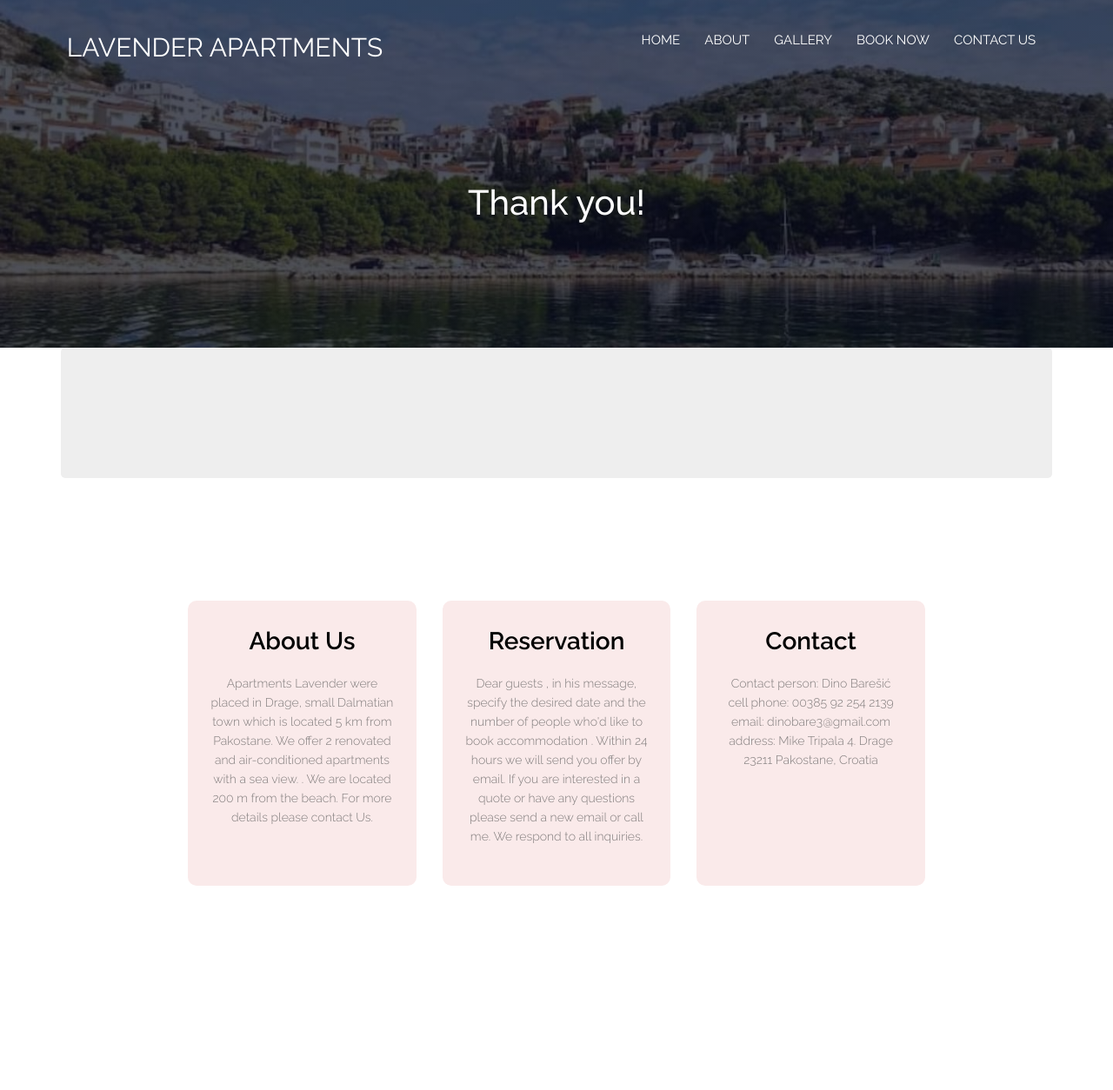
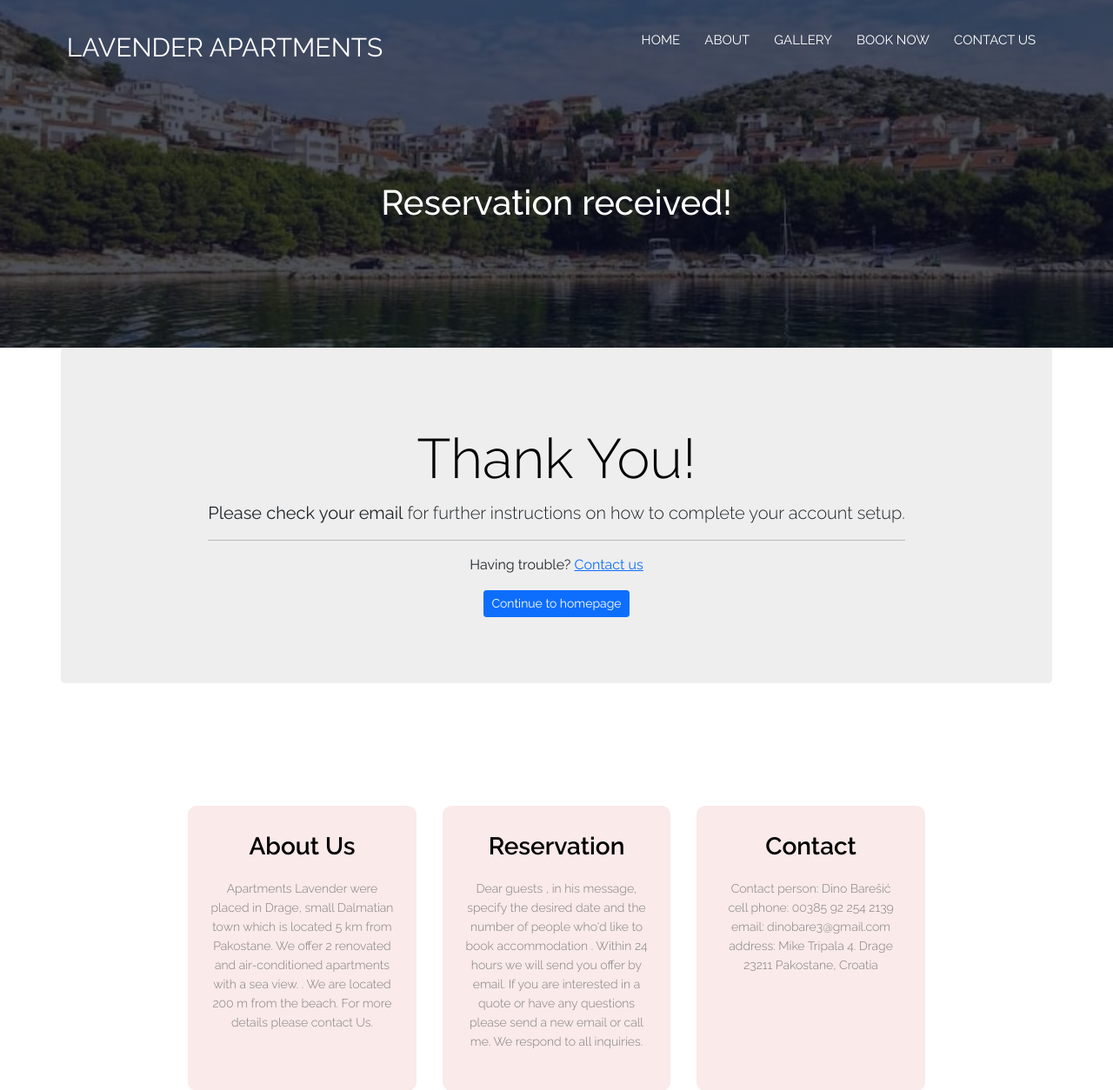
Before and after one commit to unizd-sit-web/zavrsni-projekt-webapp, a Flask app: page /book-now/checkout/thanks in a window 1280 px wide. Shown: the top 1254 px of the page at 87% size. Before the commit the page ends 1019 px from the top, so only its background shows below. Run offline with Flask 2, Linux system fonts and the light colour scheme.

Commit message:
thanks template

```diff
--- a/website/templates/checkout.html
+++ b/website/templates/checkout.html
@@ -43,7 +43,7 @@
 
     </div>
 
-    <form action="POST">
+    <form method="POST">
         <div class="inputBox">
             <span>card number</span>
             <input type="text" maxlength="16" class="card-number-input">
--- a/website/templates/thanks.html
+++ b/website/templates/thanks.html
@@ -1,7 +1,18 @@
 {% extends "base.html" %}
 {% block title %}Checkout{% endblock %}
-{% block subtitle %}<h1>Thank you!</h1>{% endblock %}
+{% block subtitle %}<h1>Reservation received!</h1>{% endblock %}
 {% block content2 %}
+<div class="jumbotron text-center">
+    <h1 class="display-3">Thank You!</h1>
+    <p class="lead"><strong>Please check your email</strong> for further instructions on how to complete your account setup.</p>
+    <hr>
+    <p>
+      Having trouble? <a href="/contact">Contact us</a>
+    </p>
+    <p class="lead">
+      <a class="btn btn-primary btn-sm" href="/home" role="button">Continue to homepage</a>
+    </p>
+  </div>
 
 
 {% endblock %}
```
Also changed, not shown: website/database.db.
